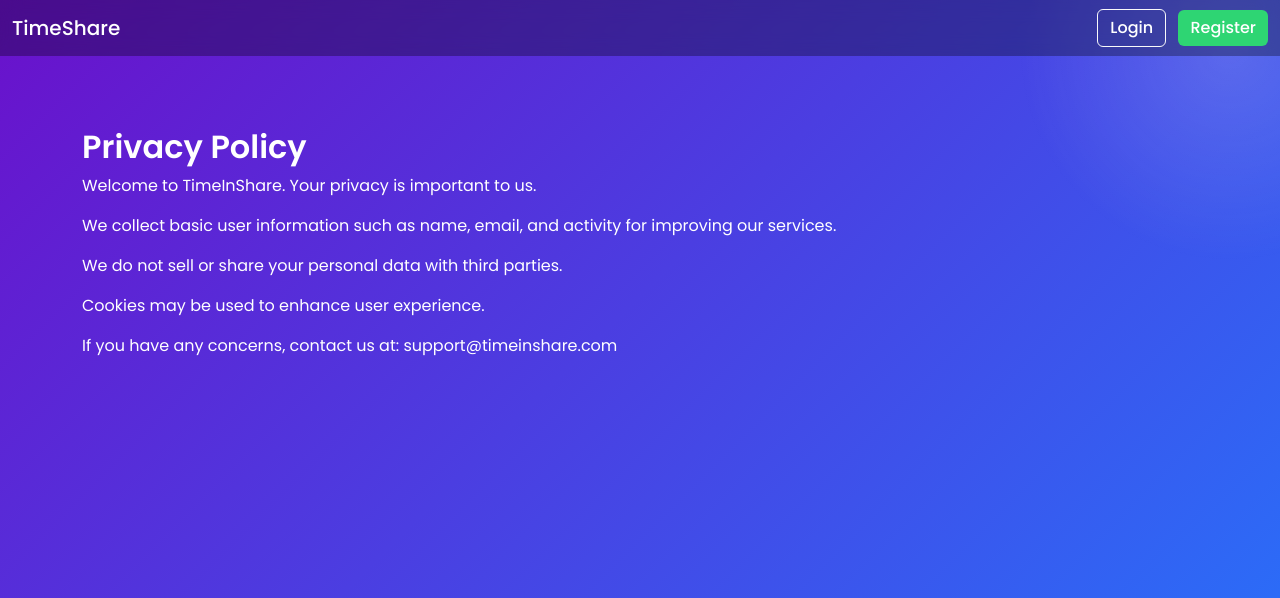
After one commit to sinnghpiyush/TimeShare, a Flask app: page /privacy-policy in a window 1280 px wide. The commit adds this page. Shown: the top 598 px of the page. Run offline with Flask 3, Linux system fonts and the light colour scheme.

Commit message:
added pages for adsense

```diff
--- a/app.py
+++ b/app.py
@@ -1041,6 +1041,18 @@ def update_order_status_new():
     db.close()
 
     return redirect("/admin-orders#orders-section")
+
+@app.route("/privacy-policy")
+def privacy_policy():
+    return render_template("privacy_policy.html")
+
+@app.route("/about")
+def about():
+    return render_template("about.html")
+
+@app.route("/contact")
+def contact():
+    return render_template("contact.html")
 # ================= SERVER START =================
 
 if __name__ == "__main__":
--- a/templates/base.html
+++ b/templates/base.html
@@ -103,6 +103,10 @@ font-weight:500;
 .navbar a:hover{
 color:#ffd369!important;
 }
+
+<a href="/about">About</a>
+<a href="/contact">Contact</a>
+<a href="/privacy-policy">Privacy Policy</a>
 
 .btn{
 border-radius:12px;
--- /dev/null
+++ b/templates/privacy_policy.html
@@ -0,0 +1,19 @@
+{% extends "base.html" %}
+{% block content %}
+
+<div class="container mt-5">
+<h2>Privacy Policy</h2>
+
+<p>Welcome to TimeInShare. Your privacy is important to us.</p>
+
+<p>We collect basic user information such as name, email, and activity for improving our services.</p>
+
+<p>We do not sell or share your personal data with third parties.</p>
+
+<p>Cookies may be used to enhance user experience.</p>
+
+<p>If you have any concerns, contact us at: support@timeinshare.com</p>
+
+</div>
+
+{% endblock %}
```
Also changed, not shown: templates/about.html (added, +15 -0 lines), templates/contact.html (added, +13 -0 lines).
